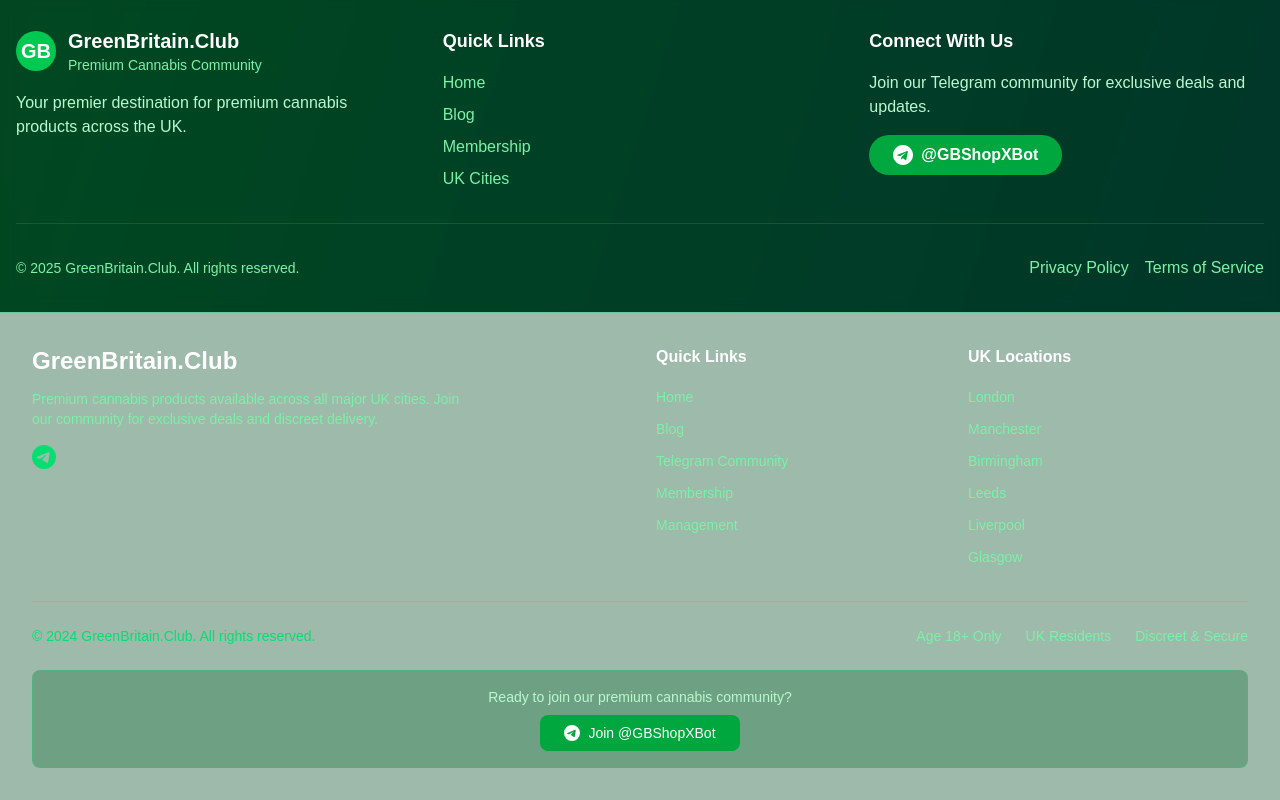
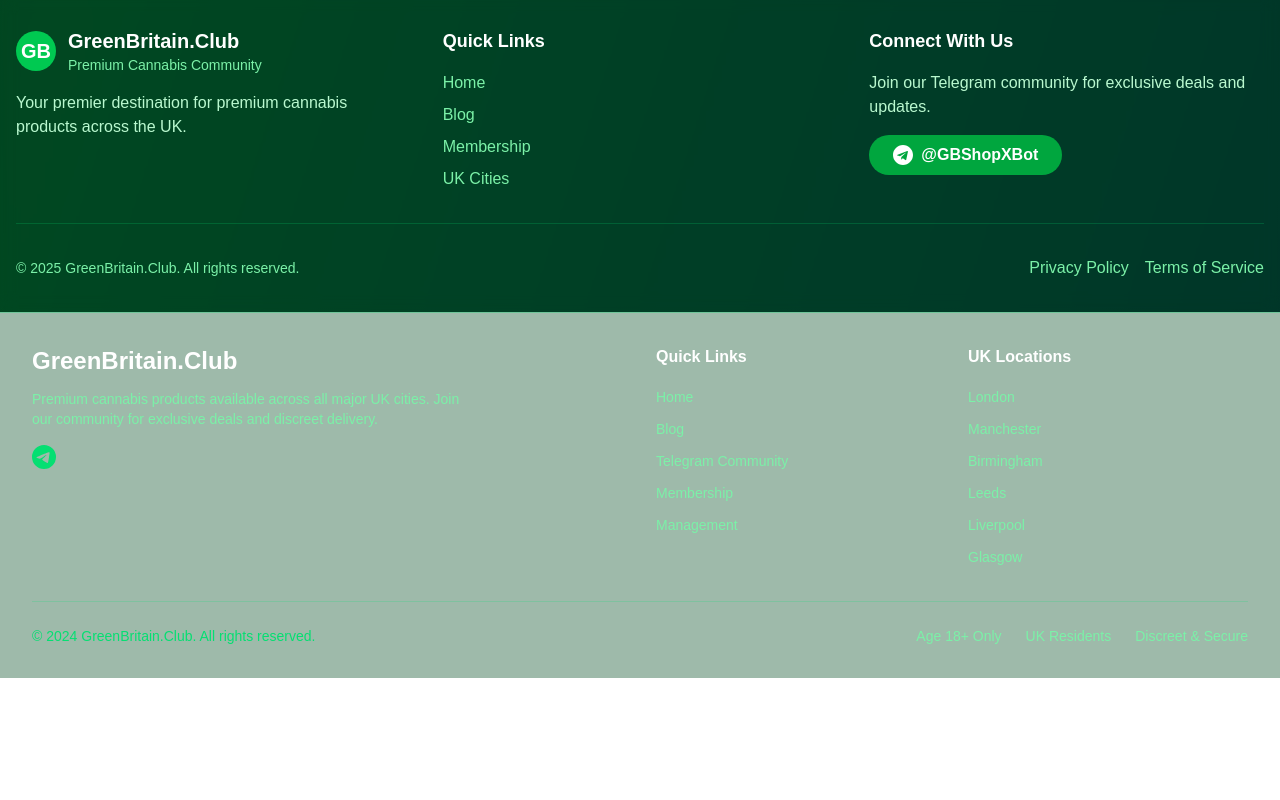
Before and after one commit to GreenBritain-coder/GreenBritainClub, a Next.js app: page / in a window 1280 px wide. Shown: the part 3756-4556 px from the top of the page. After the commit the page ends 4434 px from the top, so only its background shows below. Built offline with nearby package versions, Linux system fonts and the light colour scheme; no server answers; the database is empty.

Commit message:
remove: Remove redundant call-to-action section from footer
- Remove duplicate 'Ready to join our premium cannabis community?' section
- Keep only the Telegram link in the brand section at top of footer
- Cleaner footer design without repetitive content

```diff
--- a/src/app/components/Footer.tsx
+++ b/src/app/components/Footer.tsx
@@ -111,24 +111,6 @@
               <span className="text-green-300">Discreet & Secure</span>
             </div>
           </div>
-
-          {/* Call to Action */}
-          <div className="text-center mt-6 p-4 bg-green-800/30 rounded-lg border border-green-400/20">
-            <p className="text-green-200 text-sm mb-2">
-              Ready to join our premium cannabis community?
-            </p>
-            <a
-              href="https://t.me/GBShopXBot"
-              target="_blank"
-              rel="noopener noreferrer"
-              className="inline-flex items-center px-6 py-2 bg-green-600 hover:bg-green-700 text-white text-sm font-medium rounded-lg transition-colors"
-            >
-              <svg className="w-4 h-4 mr-2" fill="currentColor" viewBox="0 0 24 24" xmlns="http://www.w3.org/2000/svg">
-                <path d="M11.944 0A12 12 0 0 0 0 12a12 12 0 0 0 12 12 12 12 0 0 0 12-12A12 12 0 0 0 12 0a12 12 0 0 0-.056 0zm4.962 7.224c.1-.002.321.023.465.14a.506.506 0 0 1 .171.325c.016.093.036.306.02.472-.18 1.898-.962 6.502-1.36 8.627-.168.9-.499 1.201-.82 1.23-.696.065-1.225-.46-1.9-.902-1.056-.693-1.653-1.124-2.678-1.8-1.185-.78-.417-1.21.258-1.91.177-.184 3.247-2.977 3.307-3.23.007-.032.014-.15-.056-.212s-.174-.041-.249-.024c-.106.024-1.793 1.14-5.061 3.345-.48.33-.913.49-1.302.48-.428-.008-1.252-.241-1.865-.44-.752-.245-1.349-.374-1.297-.789.027-.216.325-.437.893-.663 3.498-1.524 5.83-2.529 6.998-3.014 3.332-1.386 4.025-1.627 4.476-1.635z"/>
-              </svg>
-              Join @GBShopXBot
-            </a>
-          </div>
         </div>
       </div>
     </footer>
```
